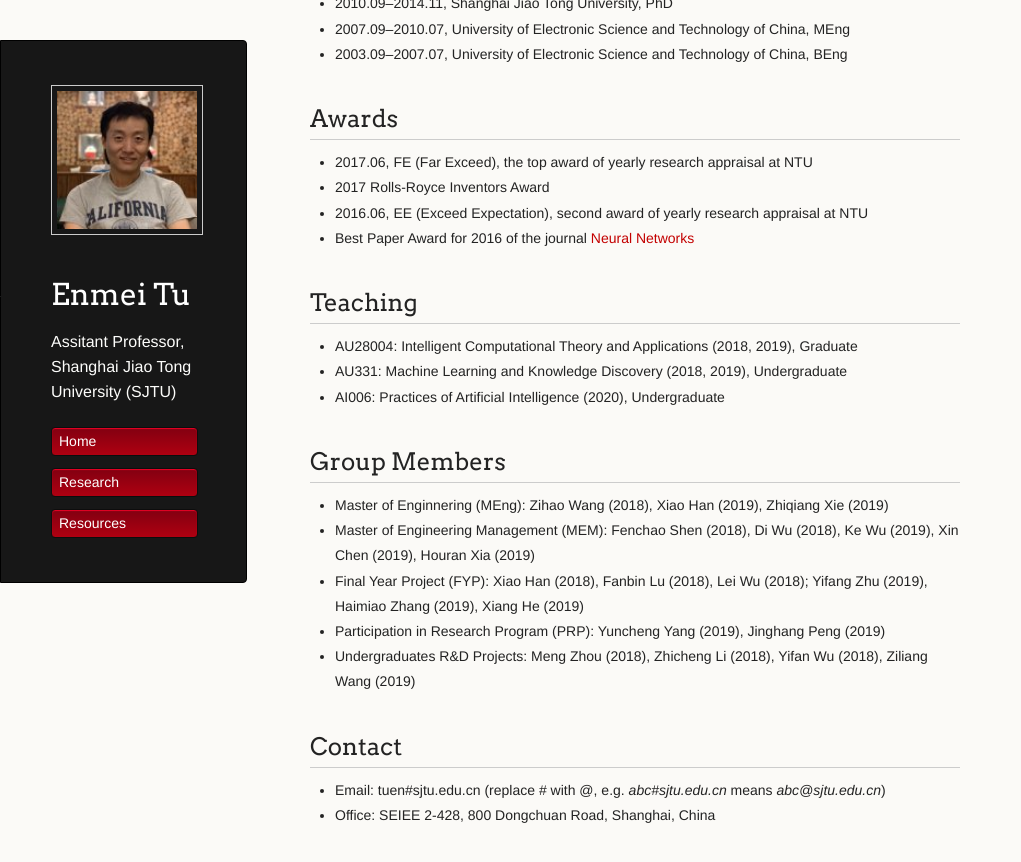
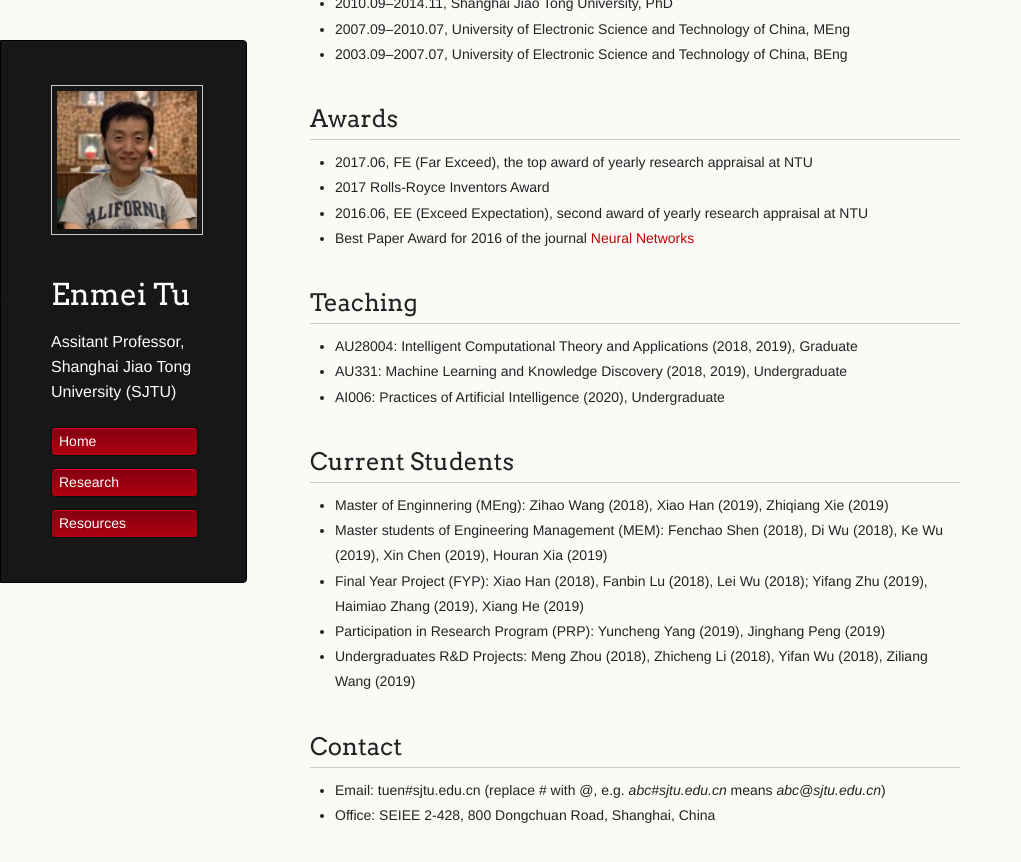
Before and after one commit to hellotem/enmeitu.github.io, a Jekyll site: the page built from index.md, in a window 1280 px wide and 900 px high, scrolled down 576 px. Shown: the top 862 px of the window, without its empty margins (0-1021 px from the left). Built offline with Jekyll 4.4.1, drawn with Linux system fonts in a browser that asks for light colours.

Commit message:
Update index.md

```diff
--- a/index.md
+++ b/index.md
@@ -36,9 +36,9 @@ Enmei obtained his PhD degree from [Shanghai Jiao Tong University (SJTU)](http:/
 * AU331: Machine Learning and Knowledge Discovery (2018, 2019), Undergraduate
 * AI006:  Practices of Artificial Intelligence (2020), Undergraduate
 
-## Group Members
+## Current Students
 * Master of Enginnering (MEng): Zihao Wang (2018), Xiao Han (2019), Zhiqiang Xie (2019)
-* Master of Engineering Management (MEM): Fenchao Shen (2018), Di Wu (2018), Ke Wu (2019), Xin Chen (2019), Houran Xia (2019)
+* Master students of Engineering Management (MEM): Fenchao Shen (2018), Di Wu (2018), Ke Wu (2019), Xin Chen (2019), Houran Xia (2019)
 * Final Year Project (FYP): Xiao Han (2018), Fanbin Lu (2018), Lei Wu (2018); Yifang Zhu (2019), Haimiao Zhang (2019), Xiang He (2019)
 * Participation in Research Program (PRP): Yuncheng Yang (2019), Jinghang Peng (2019)
 * Undergraduates R&D Projects: Meng Zhou (2018), Zhicheng Li (2018), Yifan Wu (2018), Ziliang Wang (2019)
```
